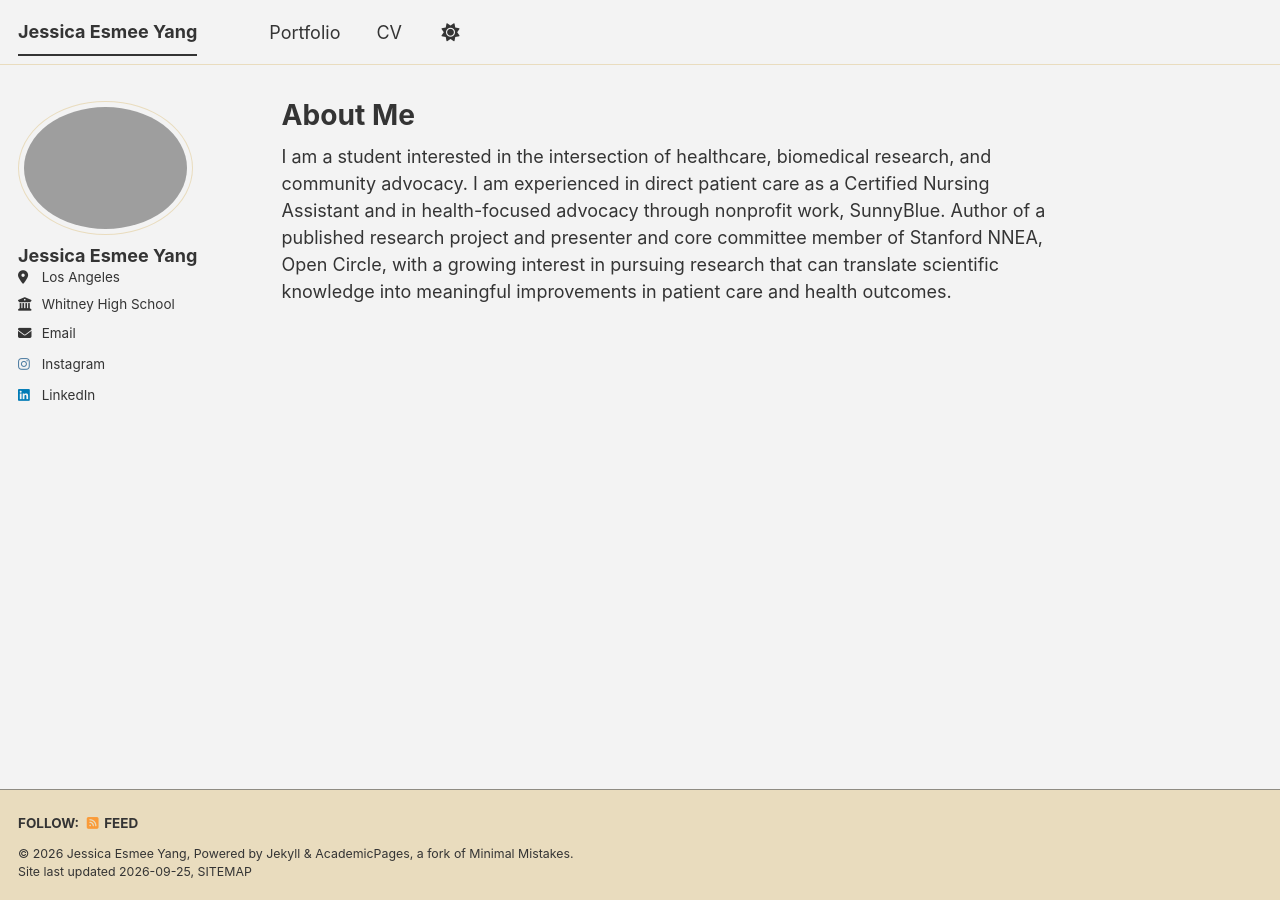
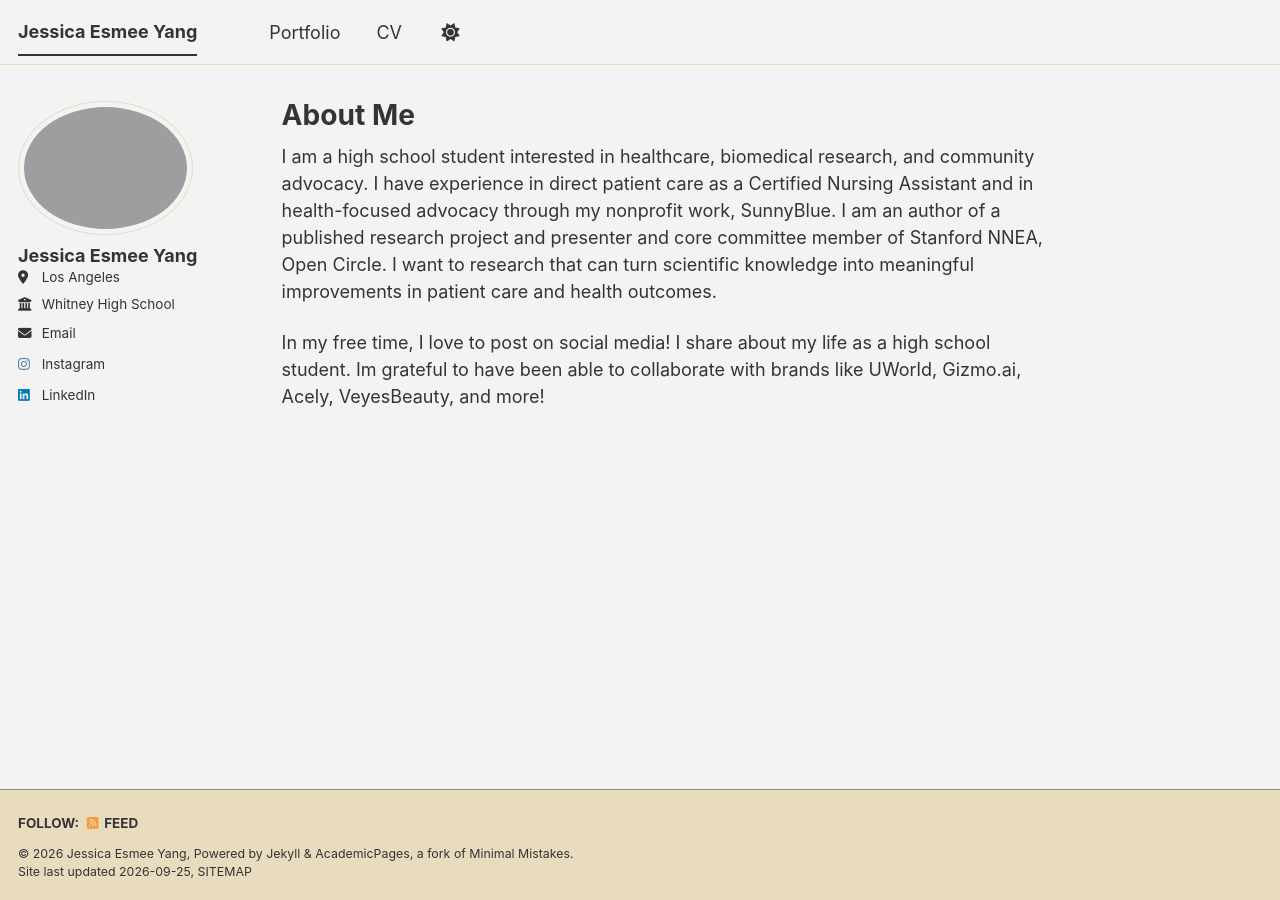
Before and after one commit to jessicaesmeeyang/jessicaesmeeyang.github.io, a Jekyll site: the page built from _pages/about.md, in a window 1280 px wide. Built offline with Jekyll 4.4.1, drawn with Linux system fonts in a browser that asks for light colours; a style sheet for code colours, icons or effects is not loaded.

Commit message:
Update about.md

```diff
--- a/_pages/about.md
+++ b/_pages/about.md
@@ -6,4 +6,6 @@ redirect_from:
   - /about/
   - /about.html
 ---
-I am a student interested in the intersection of healthcare, biomedical research, and community advocacy. I am experienced in direct patient care as a Certified Nursing Assistant and in health-focused advocacy through nonprofit work, SunnyBlue. Author of a published research project and presenter and core committee member of Stanford NNEA, Open Circle, with a growing interest in pursuing research that can translate scientific knowledge into meaningful improvements in patient care and health outcomes.
+I am a high school student interested in healthcare, biomedical research, and community advocacy. I have experience in direct patient care as a Certified Nursing Assistant and in health-focused advocacy through my nonprofit work, SunnyBlue. I am an author of a published research project and presenter and core committee member of Stanford NNEA, Open Circle. I want to research that can turn scientific knowledge into meaningful improvements in patient care and health outcomes.
+
+In my free time, I love to post on social media! I share about my life as a high school student. Im grateful to have been able to collaborate with brands like UWorld, Gizmo.ai, Acely, VeyesBeauty, and more!
```
